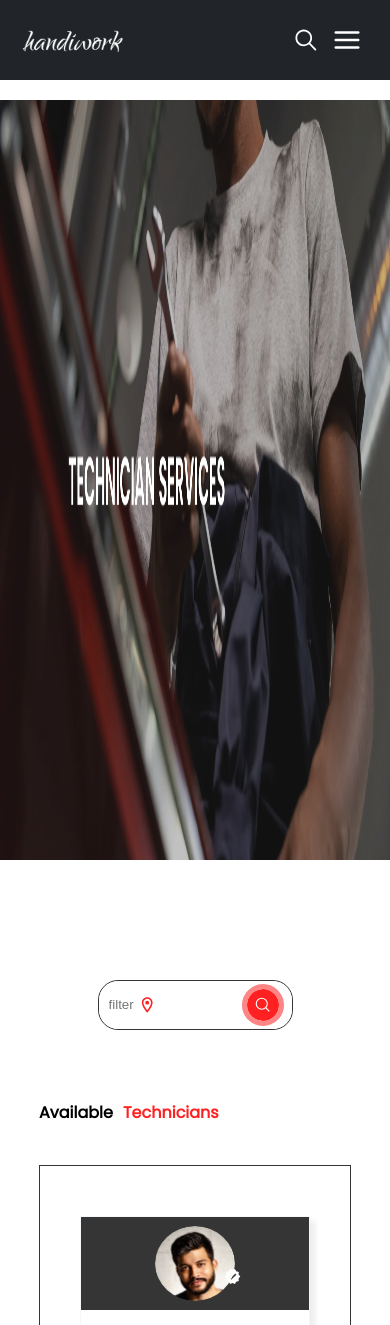
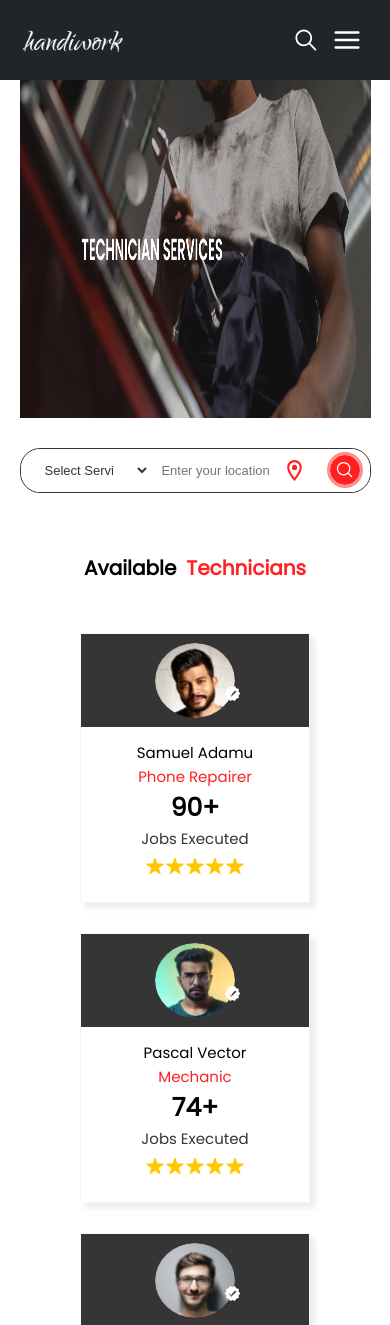
Before and after one commit to Cannyokpoto/page-handiwork, a React (Vite) app: page /market-place/hospitality in a window 390 px wide. Shown: the top 1325 px of the page. Built offline with nearby package versions, Linux system fonts and the light colour scheme; a web font is replaced by a local one.

Commit message:
new commit

```diff
--- a/src/Components/Header/Header.css
+++ b/src/Components/Header/Header.css
@@ -254,7 +254,7 @@ body.active-modal, body.active-modal2, body.active-modal3{
 
     .header-bg .mobile-navbar{
         width: 60vw;
-        height: 70vh;
+        height: 73vh;
         display: flex;
         flex-direction: column;
         justify-content: center;
--- a/src/Components/IndividualCategory/IndividualCategory.css
+++ b/src/Components/IndividualCategory/IndividualCategory.css
@@ -41,7 +41,6 @@
     justify-content: center;
     flex-wrap: wrap;
     gap: 30px;
-    border: 1px solid var(--energyGrey);
     padding: 50px 0;
     margin-top: 20px;
 }
@@ -67,10 +66,6 @@
     color: var(--energyRed);
  }
 
- /* .paginationBtns .prevBtn, .paginationBtns .nextBtn{
-    font-size: 40px;
- } */
-
  .individual-category .paginationBtns .activeBtn a{
     color: var(--energyRed);
  }
@@ -79,3 +74,76 @@
     width: 100%;
     height: 250px;
  }
+
+ @media (max-width: 500px){
+
+
+    .individual-category{
+        width: 100vw;
+        height: 100%;
+        display: flex;
+        flex-direction: column;
+        align-items: center;
+        gap: 30px;
+        margin-top: 80px;
+    }
+
+    .individual-category .banner{
+        width: 90vw;
+        height: 40vh;
+    }
+
+    .individual-category h4{
+        width: 90vw;
+        margin-top: 30px;
+        display: flex;
+        gap: 10px;
+        justify-content: center;
+        font-size: 20px;
+        font-weight: 700;
+    }
+
+    .individual-category h4 span{
+        color: var(--energyRed);
+    }
+
+    .individual-category .service-providers{
+        width: 90vw;
+        display: flex;
+        justify-content: center;
+        flex-wrap: wrap;
+        gap: 30px;
+        padding: 0;
+        margin-top: 20px;
+    }
+
+    .individual-category .paginationBtns{
+        width: 80%;
+        height: 40px;
+        display: flex;
+        justify-content: center;
+        align-items: center;
+        gap: 30px;
+        list-style: none;
+        /* font-size: 25px; */
+    }
+
+    .individual-category .paginationBtns a{
+       color: var(--energyGrey);
+       cursor: pointer;
+       font-size: 25px;
+    }
+
+    .individual-category .paginationBtns a:hover{
+        color: var(--energyRed);
+     }
+
+     .individual-category .paginationBtns .activeBtn a{
+        color: var(--energyRed);
+     }
+
+     .individual-category .advert{
+        width: 100%;
+        height: 120px;
+     }
+ }
--- a/src/Components/IndividualCategory/IndividualCategory.jsx
+++ b/src/Components/IndividualCategory/IndividualCategory.jsx
@@ -3,7 +3,7 @@ import ServiceProvider from '../ServiceProvider/ServiceProvider'
 import ReactPaginate from 'react-paginate';
 import './IndividualCategory.css';
 import { HandiworkContext } from '../Context/HandiworkContext';
-import LSearchBar from '../LSearchBar/LSearchBar'
+import SearchBar from '../SearchBar/SearchBar'
 import PHOTOS from '../images';
 
 function IndividualCategory(props) {
@@ -51,7 +51,7 @@ function IndividualCategory(props) {
     <div className='individual-category'>
       <img src={props.banner} alt="" className='banner' />
 
-      <LSearchBar />
+      <SearchBar />
 
       <h4>Available <span>{props.categoryTag}</span></h4>
 
```
